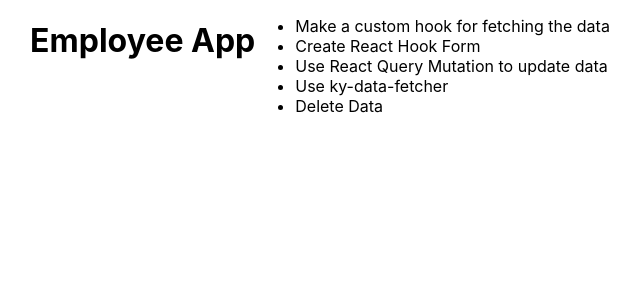
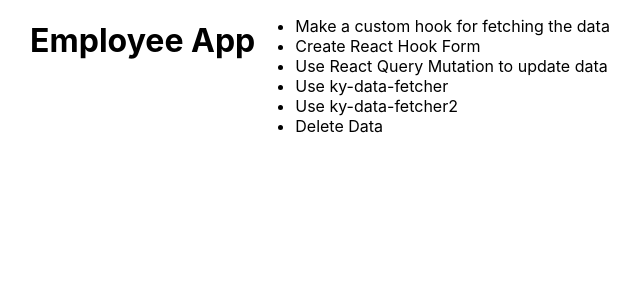
Before and after one commit to Kristaps006/beerApp, a Next.js app: page / in a window 1280 px wide. Shown: the top 300 px of the page, without its empty margins (320-960 px from the left). Built offline with nearby package versions, Linux system fonts and the light colour scheme.

Commit message:
message first commit lol

```diff
--- a/pages/index.js
+++ b/pages/index.js
@@ -10,6 +10,7 @@
           <li>Create React Hook Form</li>
           <li>Use React Query Mutation to update data</li>
           <li>Use ky-data-fetcher</li>
+          <li>Use ky-data-fetcher2</li>
           <li>Delete Data</li>
         </ul>
       </div>
```
